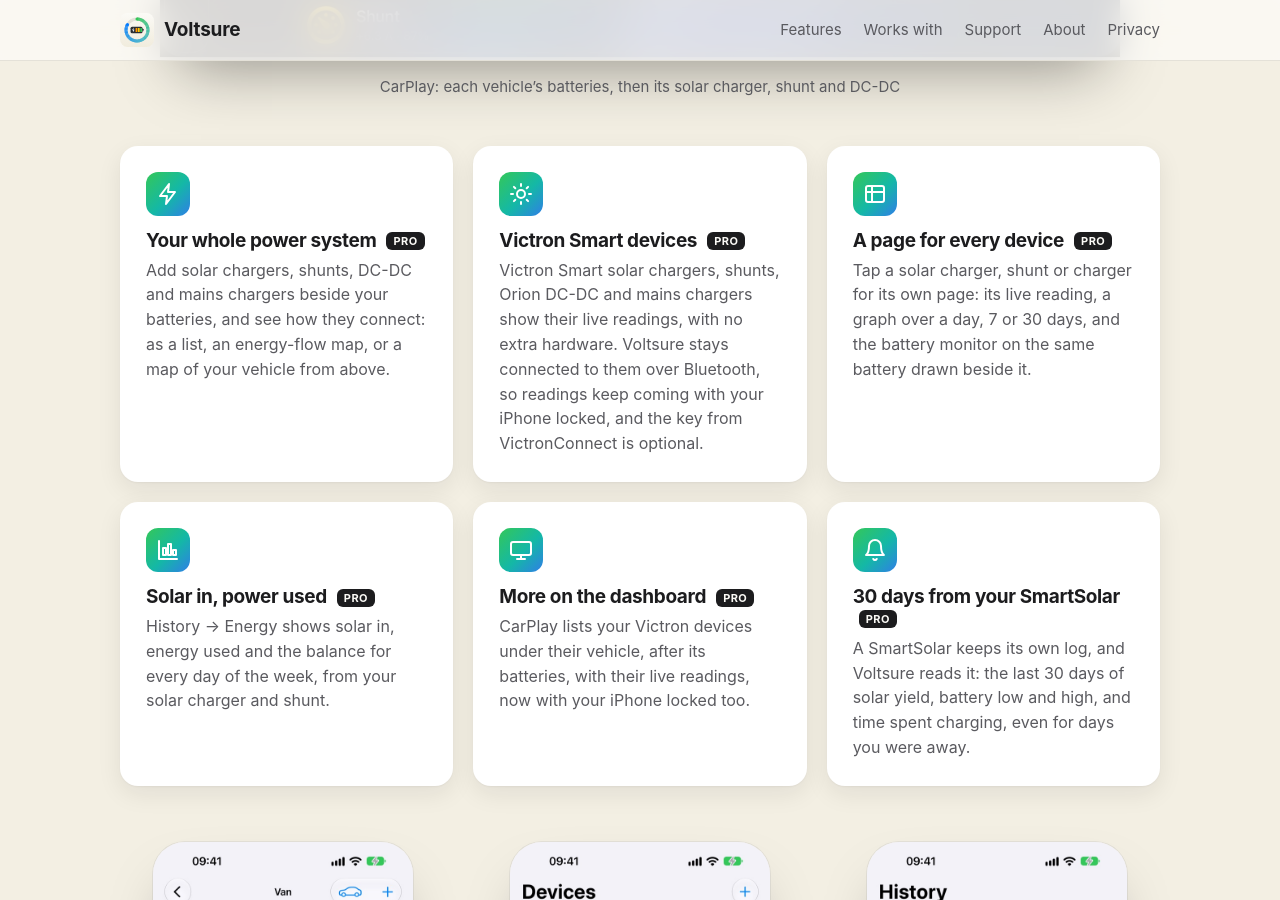
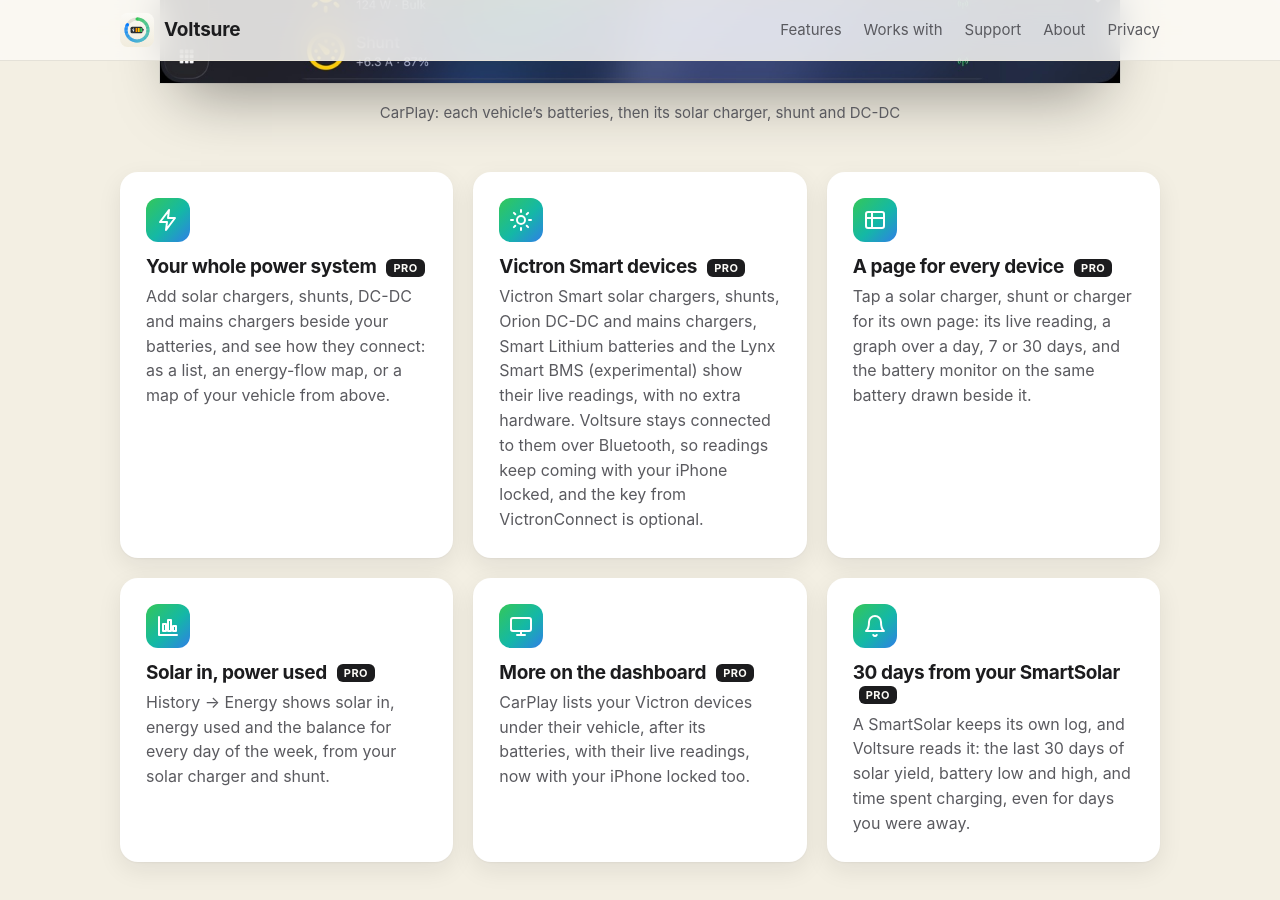
Before and after one commit to SeventyTwoAgency/STA-Website, a Jekyll site: the page voltsure/index.html, which Jekyll copies as it is, in a window 1280 px wide and 900 px high, scrolled down 4298 px. Built offline with Jekyll 4.4.1, drawn with Linux system fonts in a browser that asks for light colours; some of the changed text lies outside the part shown.

Commit message:
Voltsure: Victron Smart Lithium and Lynx Smart BMS (experimental), their reports
Co-Authored-By: Claude Opus 5.5 <noreply@anthropic.com>

```diff
--- a/voltsure/devices.html
+++ b/voltsure/devices.html
@@ -4,7 +4,7 @@
 <meta charset="utf-8">
 <meta name="viewport" content="width=device-width, initial-scale=1">
 <title>Works with Voltsure – BM2, BM6, BM7, BM200, BM300 Pro and Victron</title>
-<meta name="description" content="Every battery monitor and Victron device Voltsure reads, and which ones are tested on real hardware: BM2, BM6, BM200, BM7, BM300 Pro, intAct Battery Guard, SmartSolar, SmartShunt, Orion Smart and Blue Smart chargers.">
+<meta name="description" content="Every battery monitor and Victron device Voltsure reads, and which ones are tested on real hardware: BM2, BM6, BM200, BM7, BM300 Pro, intAct Battery Guard, SmartSolar, SmartShunt, Orion Smart, Blue Smart chargers, Smart Lithium batteries and the Lynx Smart BMS.">
 <link rel="canonical" href="https://www.seventytwoagency.co.uk/voltsure/devices.html">
 <link rel="icon" type="image/svg+xml" href="assets/icon.svg">
 <link rel="apple-touch-icon" href="assets/apple-touch-icon.png">
@@ -75,6 +75,8 @@
         <tr><th scope="row">Blue Smart mains chargers</th><td data-label="Reads">Battery voltage and current, charge state, temperature</td><td><span class="pill charging">Tested</span></td><td></td></tr>
         <tr><th scope="row">SmartShunt and Smart battery monitors</th><td data-label="Reads">Voltage, current, state of charge, time left, and a starter voltage or temperature</td><td><span class="pill stable">Built from protocol</span></td><td>A shunt’s current tells Voltsure whether its battery is charging.</td></tr>
         <tr><th scope="row">Orion Smart DC-DC chargers</th><td data-label="Reads">Input and battery voltage, charge state</td><td><span class="pill stable">Built from protocol</span></td><td></td></tr>
+        <tr><th scope="row">Smart Lithium batteries</th><td data-label="Reads">Voltage, each cell, balancer, temperature</td><td><span class="pill stable">Built from protocol</span></td><td>New in 3.9.5. Needs the encryption key; updates while Voltsure is open.</td></tr>
+        <tr><th scope="row">Lynx Smart BMS</th><td data-label="Reads">Voltage, current, state of charge, time left, temperature</td><td><span class="pill stable">Built from protocol</span></td><td>New in 3.9.5. Needs the encryption key; updates while Voltsure is open.</td></tr>
         <tr><th scope="row">Inverters</th><td data-label="Reads">Output power and voltage, battery voltage</td><td><span class="pill stable">Built from protocol</span></td><td></td></tr>
       </tbody>
     </table>
--- a/voltsure/index.html
+++ b/voltsure/index.html
@@ -89,7 +89,7 @@
         <h2>Mix your monitors. Add as many as you like.</h2>
         <p>Voltsure reads BM2, BM6 and BM7 Bluetooth battery monitors, including the BM200 and BM300 Pro, side by side in one app. Most monitor apps work with only their own brand. The BM2, BM6 and BM200 are tested; the BM7 / BM300 Pro works on a real monitor and is still marked experimental. <a href="devices.html">See every monitor and Victron device, and how each is tested</a>.</p>
         <p>Lithium batteries with Bluetooth built in need no monitor at all: Voltsure reads Fogstar and other batteries with a JBD BMS (the ones the Xiaoxiang app reads) and Renogy batteries, showing the battery’s own charge, the current in or out, and every cell. Experimental, and read-only: Voltsure never changes the battery’s settings.</p>
-        <p>With Pro, Voltsure also reads Victron Smart solar chargers, shunts, Orion DC-DC and mains chargers, live, with no extra hardware: Voltsure stays connected to them over Bluetooth, so readings keep coming with your iPhone locked.</p>
+        <p>With Pro, Voltsure also reads Victron Smart solar chargers, shunts, Orion DC-DC and mains chargers, live, and Victron’s own lithium batteries (experimental), with no extra hardware: Voltsure stays connected to them over Bluetooth, so readings keep coming with your iPhone locked.</p>
         <p>Put one on the leisure battery and another on the starter, then add a second van, a caravan or a boat. There’s no limit on how many batteries you add, in Free or Pro. Each one keeps its own name, battery type and alert level, and every connected monitor reads at the same time.</p>
       </div>
       <ul class="status-list">
@@ -181,7 +181,7 @@
         <div class="card">
           <div class="icon-badge"><svg viewBox="0 0 24 24" fill="none" stroke="currentColor" stroke-width="2" stroke-linecap="round" stroke-linejoin="round" aria-hidden="true"><circle cx="12" cy="12" r="4"/><path d="M12 2v2M12 20v2M4.9 4.9l1.4 1.4M17.7 17.7l1.4 1.4M2 12h2M20 12h2M4.9 19.1l1.4-1.4M17.7 6.3l1.4-1.4"/></svg></div>
           <h3>Victron Smart devices <span class="tag-pro">PRO</span></h3>
-          <p>Victron Smart solar chargers, shunts, Orion DC-DC and mains chargers show their live readings, with no extra hardware. Voltsure stays connected to them over Bluetooth, so readings keep coming with your iPhone locked, and the key from VictronConnect is optional.</p>
+          <p>Victron Smart solar chargers, shunts, Orion DC-DC and mains chargers, Smart Lithium batteries and the Lynx Smart BMS (experimental) show their live readings, with no extra hardware. Voltsure stays connected to them over Bluetooth, so readings keep coming with your iPhone locked, and the key from VictronConnect is optional.</p>
         </div>
         <div class="card">
           <div class="icon-badge"><svg viewBox="0 0 24 24" fill="none" stroke="currentColor" stroke-width="2" stroke-linecap="round" stroke-linejoin="round" aria-hidden="true"><rect x="3" y="4" width="18" height="16" rx="2"/><path d="M3 10h18M9 4v16"/></svg></div>
--- a/voltsure/privacy.html
+++ b/voltsure/privacy.html
@@ -59,6 +59,7 @@
 
     <h2>Battery reports</h2>
     <p>While support for lithium batteries is new, Voltsure may ask whether a battery’s readings look right, and Battery Settings offers <strong>Send Battery Report</strong>. Either way, Voltsure writes an email in your Mail app (or text you can share another way) with the battery type, its Bluetooth name, what Voltsure read, the battery’s last replies, how the connection went, and the app and iOS versions. It never includes your Bluetooth PIN or your location. You see all of it and can change it before you send it; nothing is sent unless you send it, and it goes only to us, to help make your battery work.</p>
+    <p>A Victron Smart Lithium battery or Lynx Smart BMS page asks the same. Its report holds the device type, what Voltsure read and the decoded broadcast it came from, and the app and iOS versions; never the device’s encryption key or your location.</p>
 
     <h2>Deleting your data</h2>
     <p>Delete all readings from Settings → Data &amp; Storage, or delete the app to remove everything it stored.</p>
```
Also changed, not shown: voltsure/support.html (+1 -1 lines).
